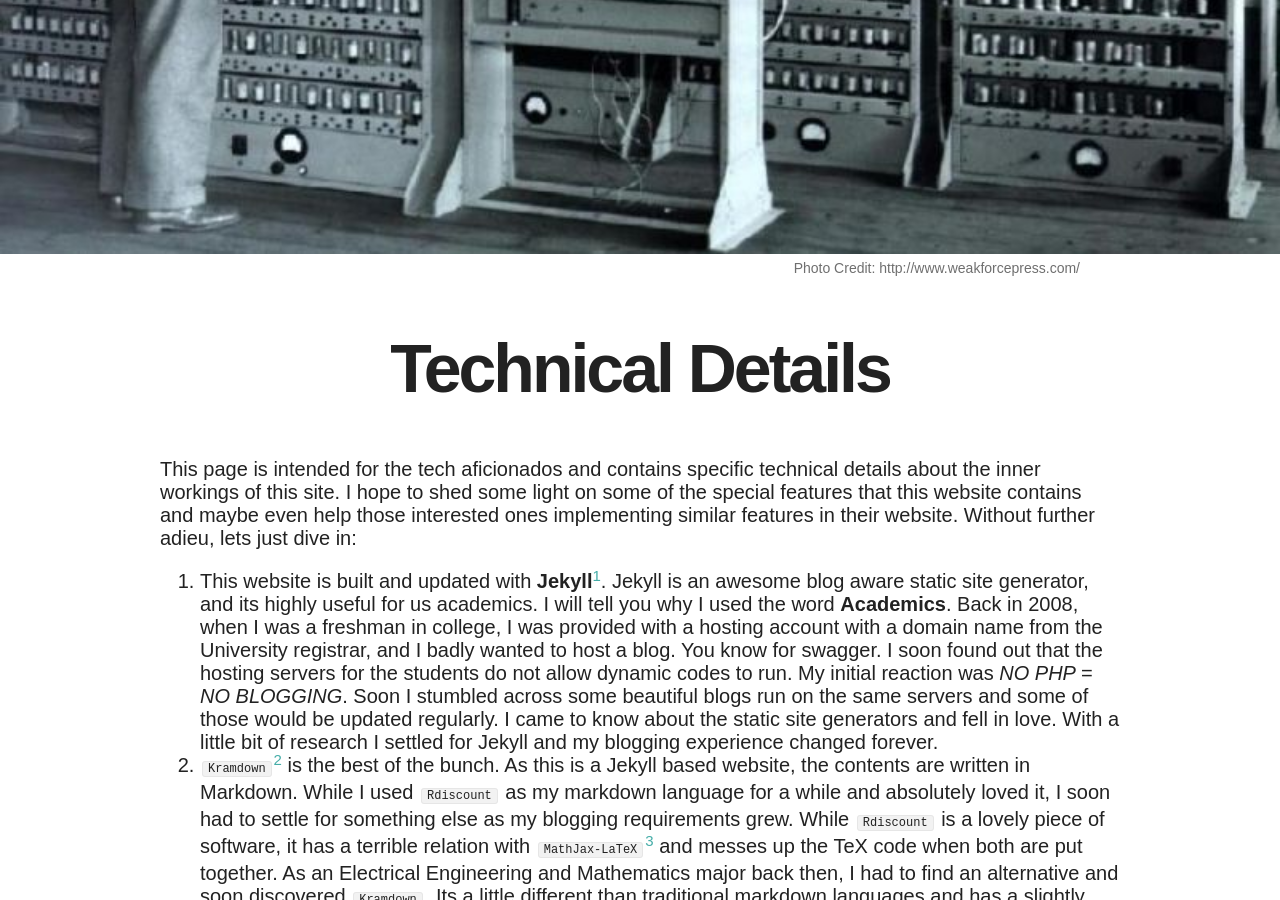
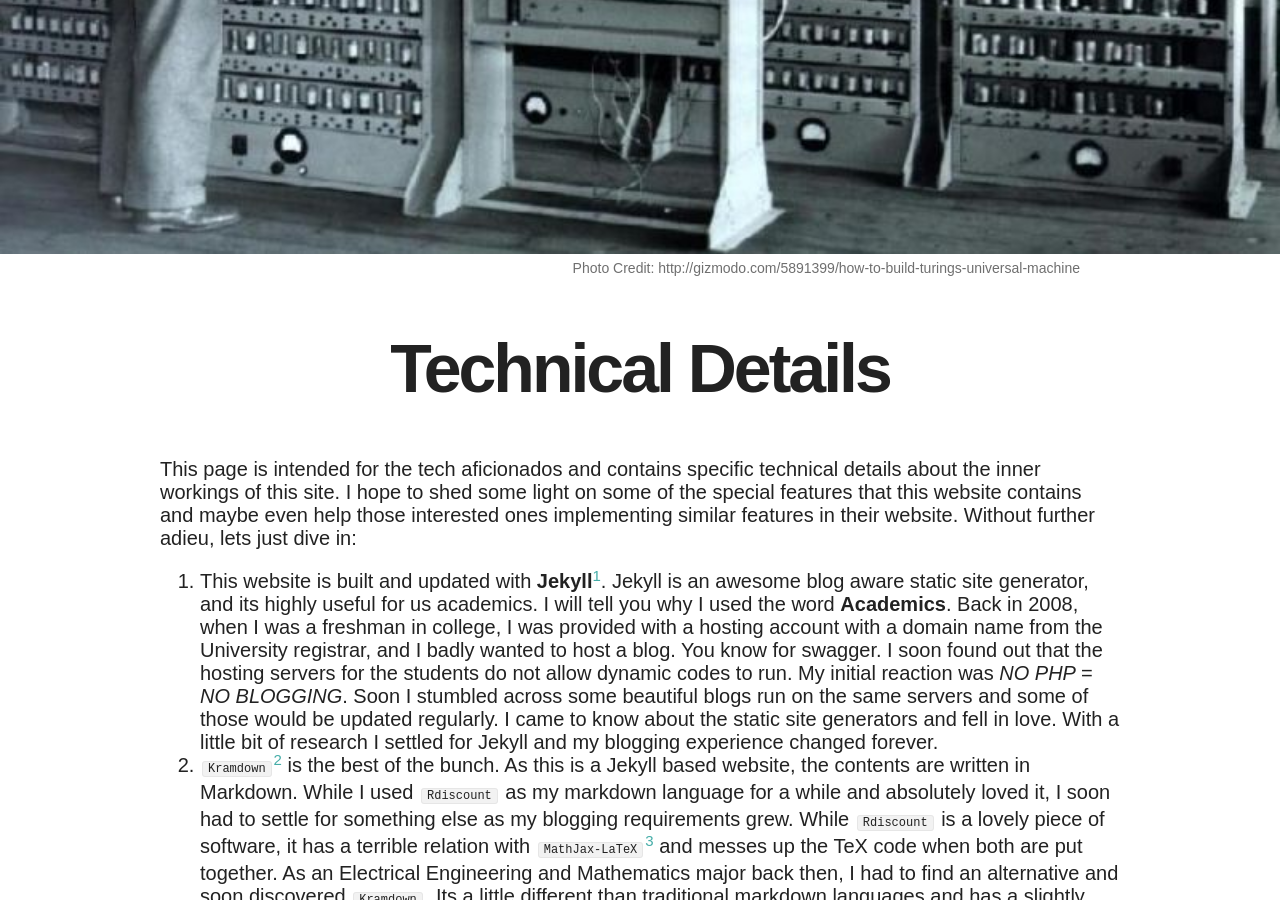
Before and after one commit to jrichardsz/jrichardsz.github.io, a Jekyll site: the page built from technical-details.md, in a window 1280 px wide and 900 px high, scrolled down 1576 px. Built offline with Jekyll 4.4.1, drawn with Linux system fonts in a browser that asks for light colours; nearby versions of some CDN libraries; part of the change alters nothing that is shown.

Commit message:
add turin machine credit image
http://gizmodo.com/5891399/how-to-build-turings-universal-machine

```diff
--- a/technical-details.md
+++ b/technical-details.md
@@ -6,8 +6,8 @@ tags: [Technical, Details]
 modified: 2013-11-02
 image:
   feature: turin-machine.jpg
-  credit: http://www.weakforcepress.com/
-  creditlink: http://www.weakforcepress.com/
+  credit: http://gizmodo.com/5891399/how-to-build-turings-universal-machine
+  creditlink: http://gizmodo.com/5891399/how-to-build-turings-universal-machine
 ---
 
 This page is intended for the tech aficionados and contains specific technical details about the inner workings of this site. I hope to shed some light on some of the special features that this website contains and maybe even help those interested ones implementing similar features in their website. Without further adieu, lets just dive in:
```
